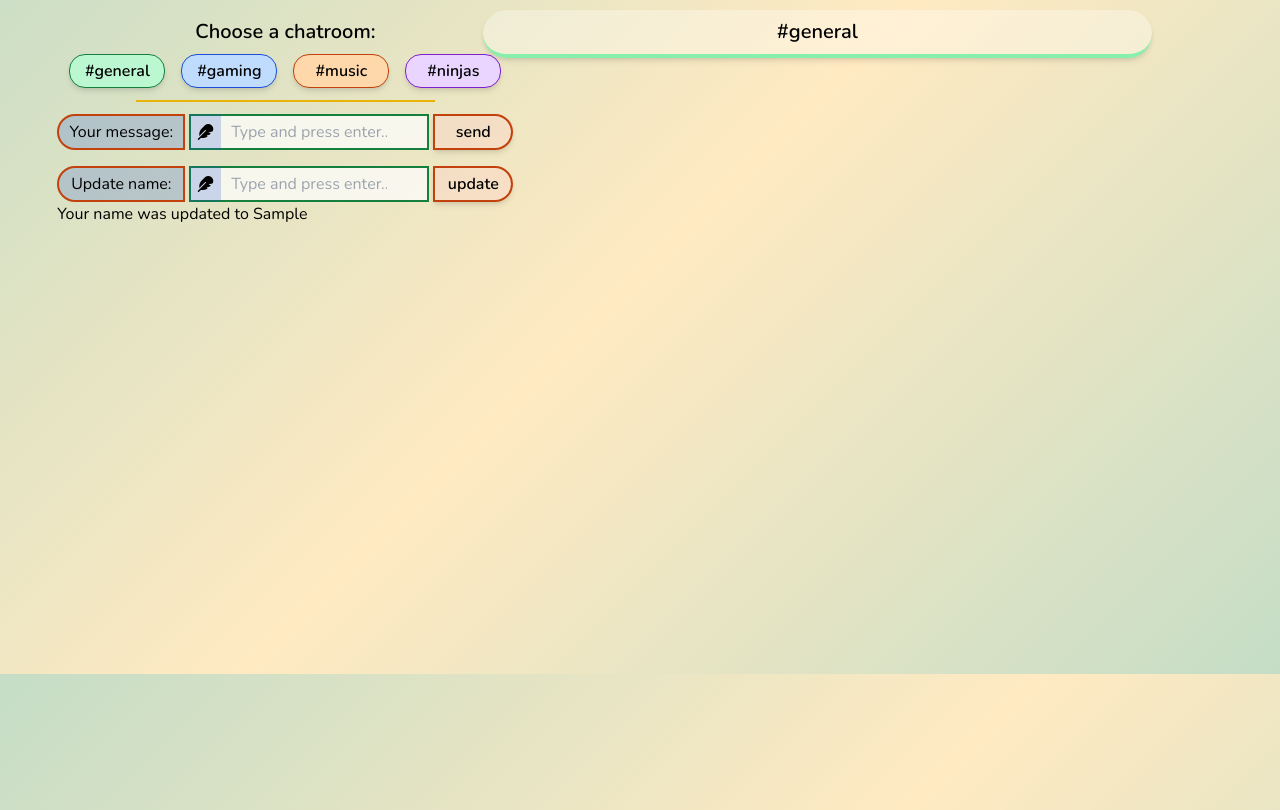
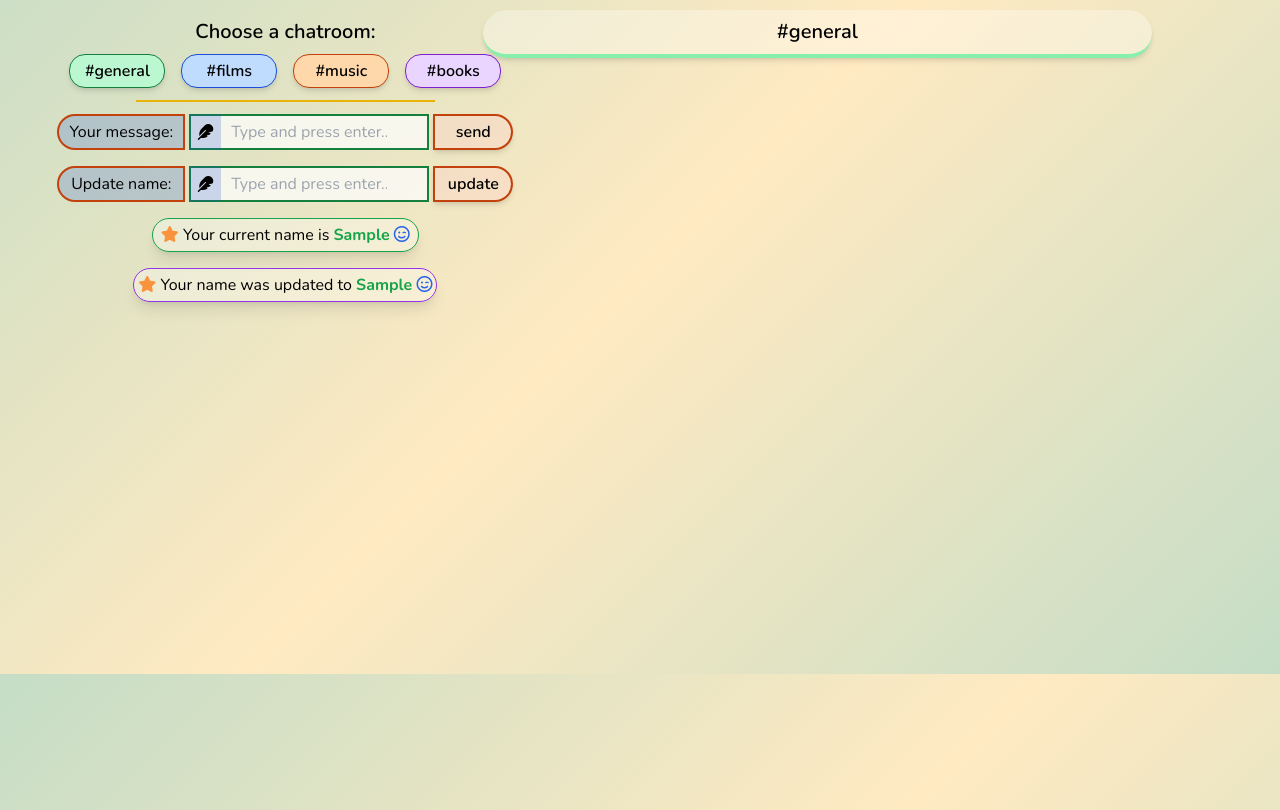
Before and after one commit to furrkanntas/04_ChatApp-Chatimoloji, a website: page public/index.html in a window 1280 px wide. Both pictures are taken after typing "Sample" into the empty fields and a click on the input "update". Shown: the part 126-936 px from the top of the page. Drawn offline with nearby package versions, Linux system fonts and the light colour scheme; no server answers.

Commit message:
v1.2 | User interface designs improved.

```diff
--- a/public/index.html
+++ b/public/index.html
@@ -24,9 +24,9 @@
             <div class="my-2 font-semibold text-xl">Choose a chatroom:</div>
             <div class="flex justify-center items-center gap-4">
               <button class="btnGreen" id="general">#general</button>
-              <button class="btnBlue" id="gaming">#gaming</button>
+              <button class="btnBlue" id="films">#films</button>
               <button class="btnOrange" id="music">#music</button>
-              <button class="btnPurple" id="ninjas">#ninjas</button>
+              <button class="btnPurple" id="books">#books</button>
             </div>
             <div class="bg-yellow-500 w-[95%] h-[2px] mt-3"></div>
           </div>
@@ -51,7 +51,7 @@
                 </div>
               </div>
             </form>
-            <form class="new-name">
+            <form class="new-name flex flex-col justify-center items-center">
               <div class="flex items-center gap-1">
                 <div class="border-2 border-orange-700 rounded-s-3xl p-1 w-32 text-center bg-blue-700/20">
                   Update name:
@@ -70,7 +70,16 @@
                     value="update">
                 </div>
               </div>
-              <div class="update-mssg"></div>
+              <div class="bg-white/30 p-1 pl-2 pr-2 rounded-full text-center mt-4 shadow-lg border-[1px] border-green-600">
+                <i class="fa-solid fa-star text-orange-400"></i> Your current name is <span
+                  class="font-bold text-green-600 currentName"></span> <i
+                  class="fa-regular fa-face-smile-wink text-blue-600"></i>
+              </div>
+              <div class="updatedName hidden bg-white/30 p-1 rounded-full text-center mt-4 shadow-lg border-[1px] border-purple-600">
+                <i class="fa-solid fa-star text-orange-400"></i> Your name was updated to <span
+                  class="font-bold text-green-600 update-mssg">Furkaney</span> <i
+                  class="fa-regular fa-face-smile-wink text-blue-600"></i>
+              </div>
             </form>
           </section>
         </div>
--- a/public/scripts/app.js
+++ b/public/scripts/app.js
@@ -3,6 +3,7 @@ const newChatForm = document.querySelector('.new-chat');
 const newNameForm = document.querySelector('.new-name');
 const updateMssg = document.querySelector('.update-mssg');
 const rooms = document.querySelector('.chat-rooms');
+const currentNames = document.querySelector('.currentName');
 
 newChatForm.addEventListener('submit', e => {
   e.preventDefault();
@@ -20,10 +21,18 @@ newNameForm.addEventListener('submit', e => {
 
   newNameForm.reset();
 
-  updateMssg.innerText = `Your name was updated to ${newName}`;
-  setTimeout(() => updateMssg.innerText = '', 3000);
+  const updatedNameDiv = document.querySelector('.updatedName');
+
+  updateMssg.innerText = `${newName}`;
+  currentNames.innerText = newName;
+
+
+  updatedNameDiv.classList.remove('hidden');
+  setTimeout(() => {
+    updatedNameDiv.classList.add('hidden');
+    updateMssg.innerText = '';
+  }, 3000);
 });
-
 
 rooms.addEventListener('click', e => {
   if(e.target.tagName === 'BUTTON'){
@@ -37,11 +46,11 @@ rooms.addEventListener('click', e => {
     const buttonId = e.target.getAttribute('id');
     if (buttonId === 'general') {
       textTopicDiv.classList.add('border-green-300');
-    } else if (buttonId === 'gaming') {
+    } else if (buttonId === 'films') {
       textTopicDiv.classList.add('border-blue-300');
     } else if (buttonId === 'music') {
       textTopicDiv.classList.add('border-orange-300');
-    } else if (buttonId === 'ninjas') {
+    } else if (buttonId === 'books') {
       textTopicDiv.classList.add('border-purple-300');
     }
 
@@ -52,6 +61,7 @@ rooms.addEventListener('click', e => {
 });
 
 const username = localStorage.username ? localStorage.username : 'anon';
+currentNames.innerText = username;
 
 const chatUI = new ChatUI(chatList);
 const chatroom = new Chatroom('general', username);
```
Also changed, not shown: public/styles.css.
